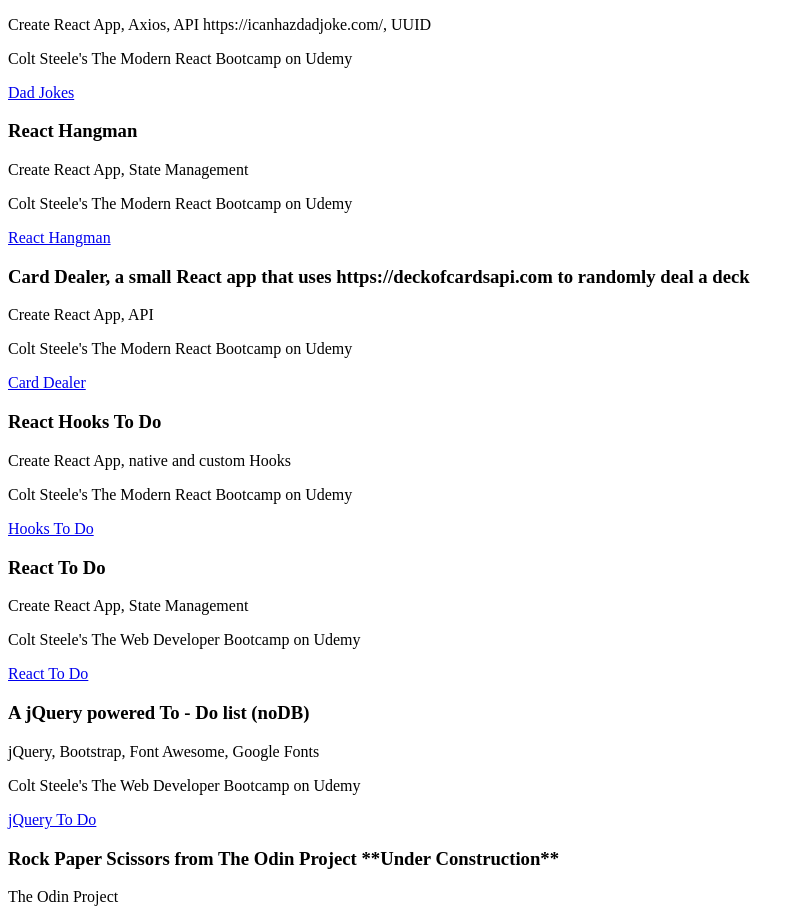
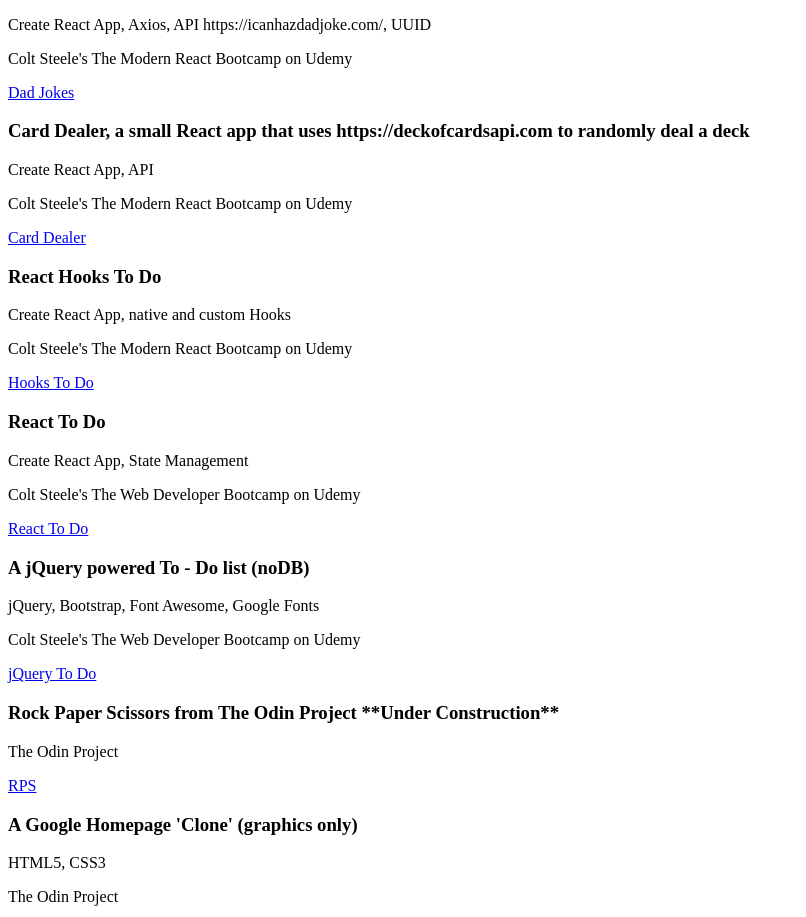
Before and after one commit to CPMSP/cpmsp.github.io, a plain HTML site: page index.html in a window 1280 px wide. Shown: the part 926-1843 px from the top of the page, without its empty margins (0-806 px from the left). Drawn offline with Linux system fonts and the light colour scheme.

Commit message:
have to rework hangman setup

```diff
--- a/index.html
+++ b/index.html
@@ -40,10 +40,10 @@
     <p>Colt Steele's The Modern React Bootcamp on Udemy</p>
     <a href="https://cpmsp.github.io/dadjokes">Dad Jokes</a>
 
-    <h3>React Hangman</h3>
+    <!-- <h3>React Hangman</h3>
     <p>Create React App, State Management</p>
     <p>Colt Steele's The Modern React Bootcamp on Udemy</p>
-    <a href="https://cpmsp.github.io/hangmanreact">React Hangman</a>
+    <a href="https://cpmsp.github.io/hangmanreact">React Hangman</a> -->
 
     <h3>Card Dealer, a small React app that uses https://deckofcardsapi.com to randomly deal a deck</h3>
     <p>Create React App, API</p>
```
